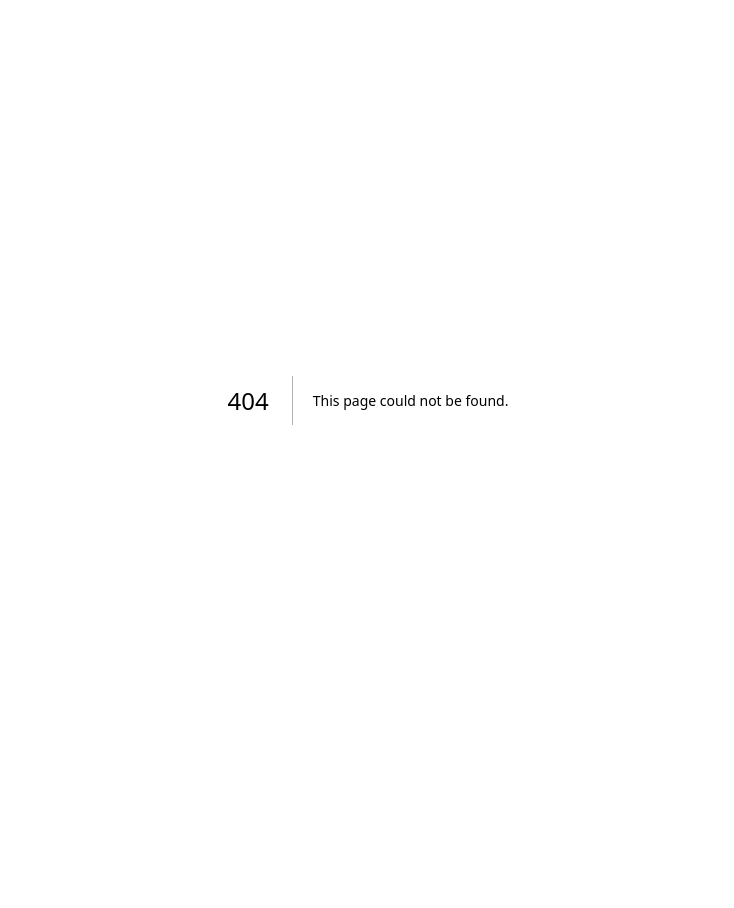
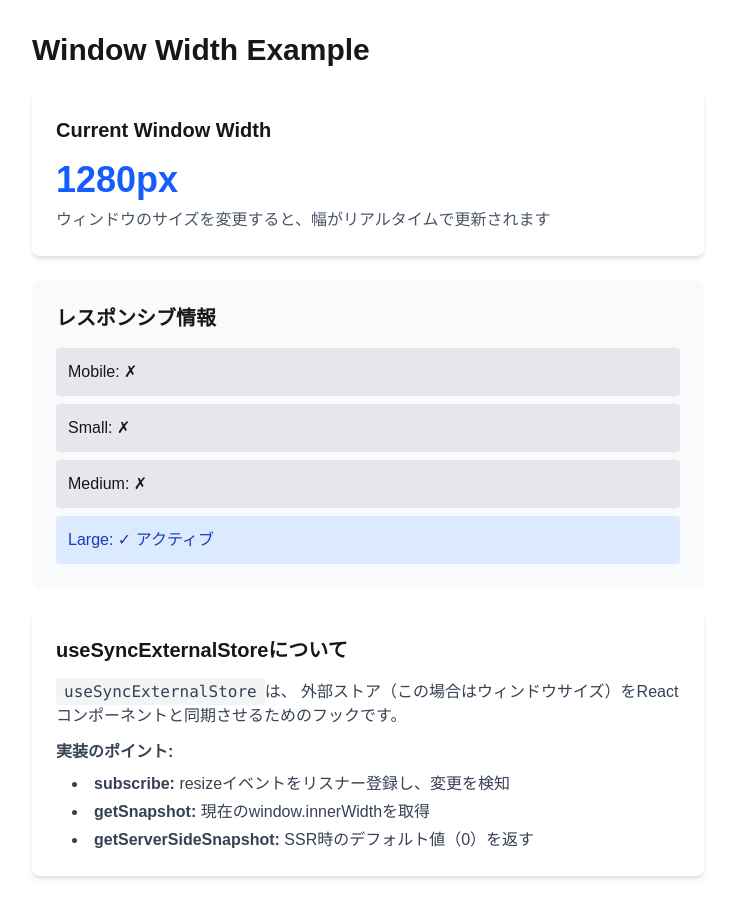
Before and after one commit to issei1213/sample-use-sync-external-store-, a Next.js app: page /window-width in a window 1280 px wide. Before the commit this address had no page. Shown: the whole page, without its empty margins (272-1006 px from the left). Before the commit the page ends 800 px from the top, so only its background shows below. Built offline with nearby package versions, Linux system fonts and the light colour scheme.

Commit message:
ウィンドウ幅を取得するためのカスタムフックを追加

```diff
--- /dev/null
+++ b/app/window-width/page.tsx
@@ -0,0 +1,100 @@
+"use client";
+
+import { useMediaWidth } from "./use-media-width";
+
+export default function WindowWidthPage() {
+  const windowWidth = useMediaWidth();
+
+  return (
+    <div className="min-h-screen p-8">
+      <div className="max-w-2xl mx-auto">
+        <h1 className="text-3xl font-bold mb-6">Window Width Example</h1>
+
+        <div className="bg-white rounded-lg shadow-md p-6 mb-6">
+          <h2 className="text-xl font-semibold mb-4">Current Window Width</h2>
+          <div className="text-4xl font-bold text-blue-600">
+            {windowWidth}px
+          </div>
+          <p className="text-gray-600 mt-2">
+            ウィンドウのサイズを変更すると、幅がリアルタイムで更新されます
+          </p>
+        </div>
+
+        <div className="bg-gray-50 rounded-lg p-6 mb-6">
+          <h2 className="text-xl font-semibold mb-4">レスポンシブ情報</h2>
+          <div className="space-y-2">
+            <div
+              className={`p-3 rounded ${
+                windowWidth < 640 ? "bg-red-100 text-red-800" : "bg-gray-200"
+              }`}
+            >
+              <span className="font-medium">Mobile:</span>{" "}
+              {windowWidth < 640 ? "✓ アクティブ" : "✗"}
+            </div>
+            <div
+              className={`p-3 rounded ${
+                windowWidth >= 640 && windowWidth < 768
+                  ? "bg-yellow-100 text-yellow-800"
+                  : "bg-gray-200"
+              }`}
+            >
+              <span className="font-medium">Small:</span>{" "}
+              {windowWidth >= 640 && windowWidth < 768 ? "✓ アクティブ" : "✗"}
+            </div>
+            <div
+              className={`p-3 rounded ${
+                windowWidth >= 768 && windowWidth < 1024
+                  ? "bg-green-100 text-green-800"
+                  : "bg-gray-200"
+              }`}
+            >
+              <span className="font-medium">Medium:</span>{" "}
+              {windowWidth >= 768 && windowWidth < 1024 ? "✓ アクティブ" : "✗"}
+            </div>
+            <div
+              className={`p-3 rounded ${
+                windowWidth >= 1024
+                  ? "bg-blue-100 text-blue-800"
+                  : "bg-gray-200"
+              }`}
+            >
+              <span className="font-medium">Large:</span>{" "}
+              {windowWidth >= 1024 ? "✓ アクティブ" : "✗"}
+            </div>
+          </div>
+        </div>
+
+        <div className="bg-white rounded-lg shadow-md p-6">
+          <h2 className="text-xl font-semibold mb-4">
+            useSyncExternalStoreについて
+          </h2>
+          <div className="space-y-3 text-gray-700">
+            <p>
+              <code className="bg-gray-100 px-2 py-1 rounded">
+                useSyncExternalStore
+              </code>
+              は、
+              外部ストア（この場合はウィンドウサイズ）をReactコンポーネントと同期させるためのフックです。
+            </p>
+            <div>
+              <h3 className="font-semibold mb-2">実装のポイント:</h3>
+              <ul className="list-disc list-inside space-y-1 ml-4">
+                <li>
+                  <strong>subscribe:</strong>{" "}
+                  resizeイベントをリスナー登録し、変更を検知
+                </li>
+                <li>
+                  <strong>getSnapshot:</strong> 現在のwindow.innerWidthを取得
+                </li>
+                <li>
+                  <strong>getServerSideSnapshot:</strong>{" "}
+                  SSR時のデフォルト値（0）を返す
+                </li>
+              </ul>
+            </div>
+          </div>
+        </div>
+      </div>
+    </div>
+  );
+}
--- /dev/null
+++ b/app/window-width/use-media-width.ts
@@ -0,0 +1,19 @@
+import { useSyncExternalStore } from "react";
+
+export const useMediaWidth = () => {
+  const windowWidth = useSyncExternalStore(
+    subscribe,
+    getSnapshot,
+    getServerSideSnapshot
+  );
+  return windowWidth;
+};
+
+const subscribe = (callback: () => void) => {
+  window.addEventListener("resize", callback);
+  return () => window.removeEventListener("resize", callback);
+};
+
+const getSnapshot = () => window.innerWidth;
+
+const getServerSideSnapshot = () => 0;
```
